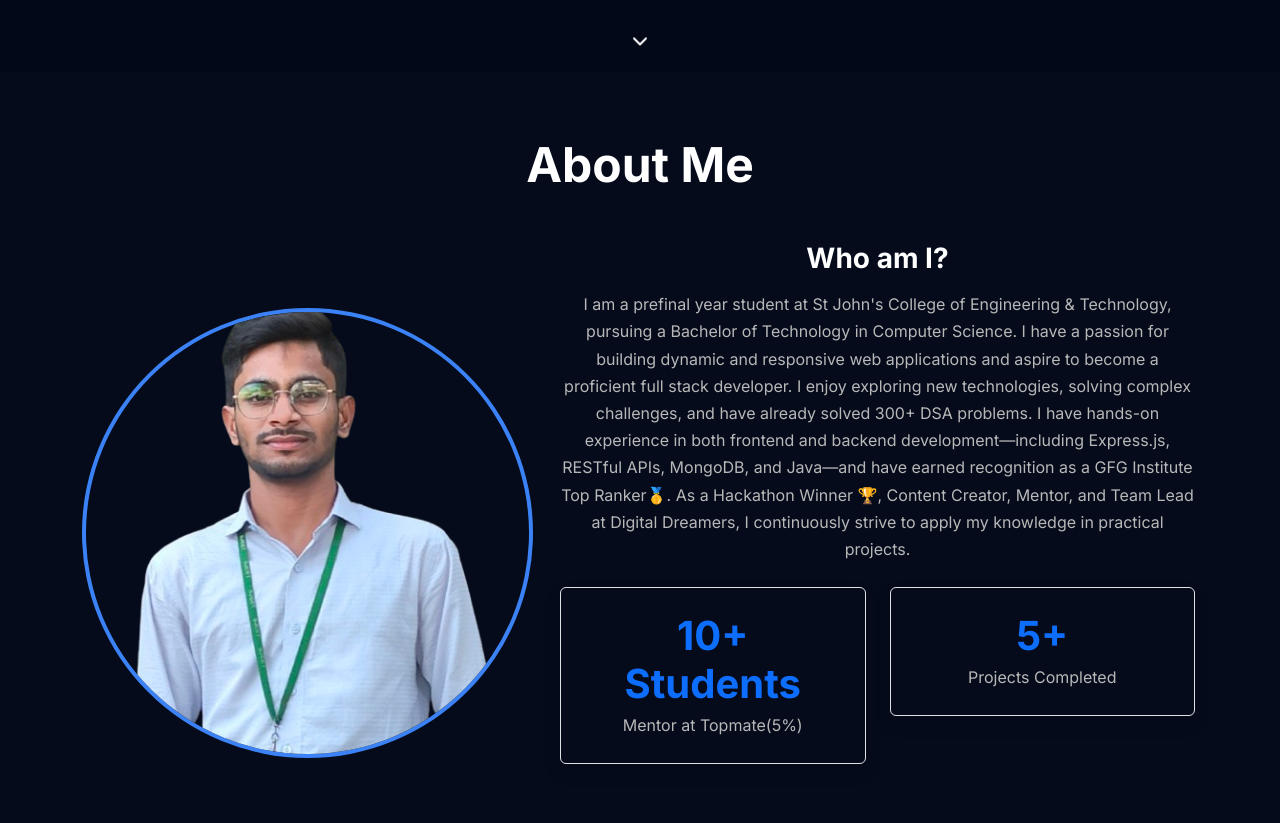
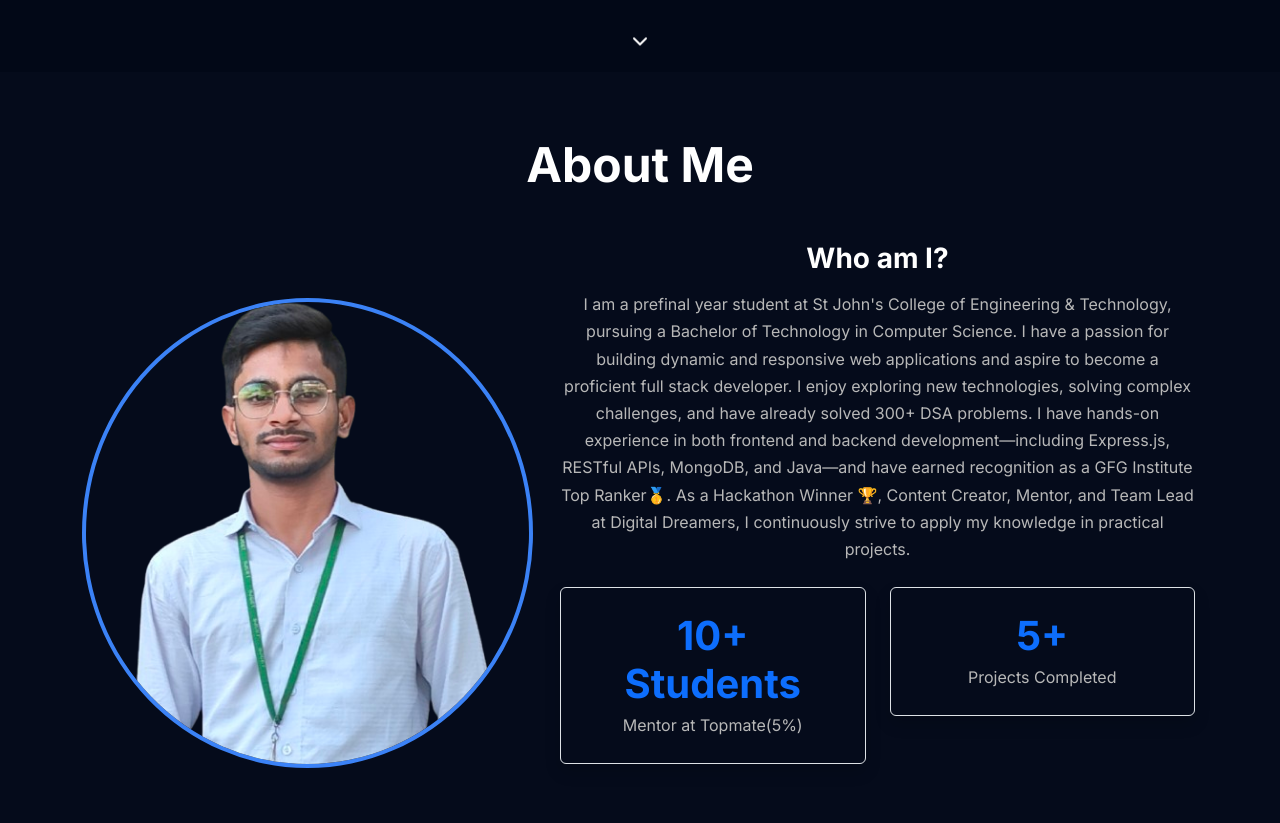
Before and after one commit to Jeelani472/Portfolio, a plain HTML site: page frontend/index.html in a window 1280 px wide. Shown: the part 728-1551 px from the top of the page. Drawn offline with nearby package versions, Linux system fonts and the light colour scheme.

Commit message:
Update style.css

```diff
--- a/frontend/style.css
+++ b/frontend/style.css
@@ -644,3 +644,9 @@ h1 {
       height: 450px;
     }
   }
+
+ @media (min-width: 1000px) {
+    #about .profile-image{
+      height: 470px;
+    }
+  }
```
